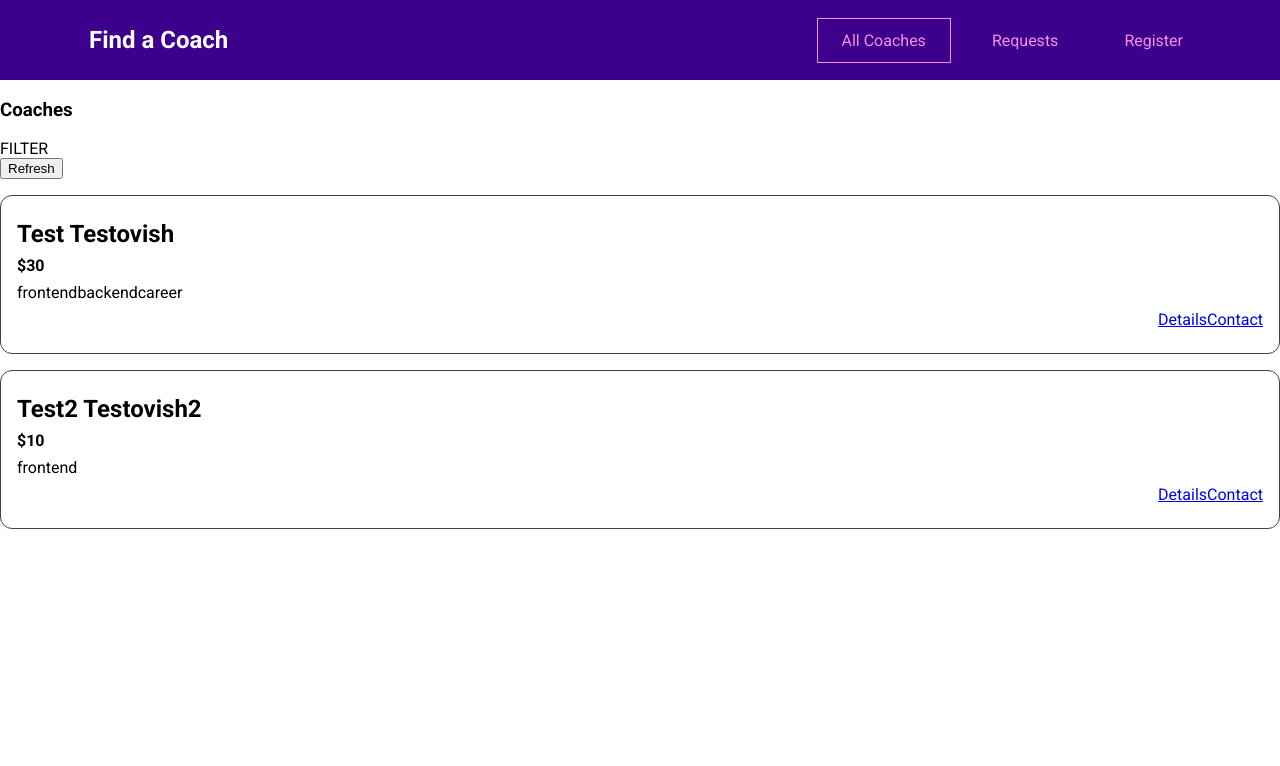
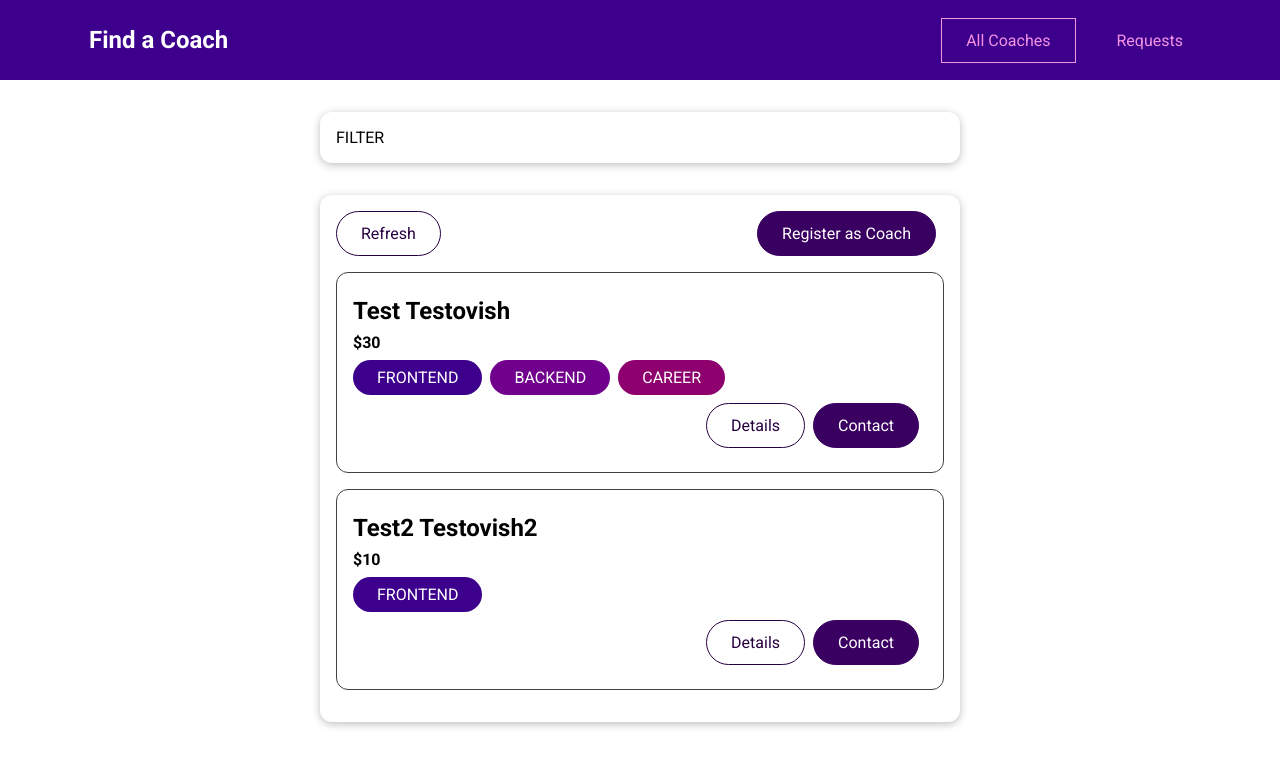
Before and after one commit to teredet/Coach-Finder, a Vue app: page /coaches in a window 1280 px wide. Shown: the top 766 px of the page. Built offline with nearby package versions, Linux system fonts and the light colour scheme.

Commit message:
Added base comps. Styled main page.

```diff
--- a/src/components/CoachItem.vue
+++ b/src/components/CoachItem.vue
@@ -3,11 +3,11 @@
         <h3>{{ fullName }}</h3>
         <h4>${{ coach.hourlyRate }}</h4>
         <div>
-            <span v-for="area in coach.areas" :key="area">{{ area }}</span>
+            <base-badge v-for="area in coach.areas" :key="area" :title="area" :type="area"></base-badge>
         </div>
         <div class="actions">
-            <router-link :to="detailsLink">Details</router-link>
-            <router-link :to="contactLink">Contact</router-link>
+            <base-button link mode="outline" :to="detailsLink">Details</base-button>
+            <base-button link :to="contactLink">Contact</base-button>
         </div>
     </li>
 </template>
--- /dev/null
+++ b/src/components/UI/BaseBadge.vue
@@ -0,0 +1,40 @@
+<template>
+    <span class="badge" :class="type">
+        {{ text }}
+    </span>
+</template>
+
+<script>
+export default {
+    props: ['type', 'title'],
+    computed: {
+        text() { return this.title.toUpperCase()}
+    }
+}
+</script>
+
+<style scoped>
+.badge {
+  background-color: #ccc;
+  color: #252525;
+  border-radius: 30px;
+  padding: 0.5rem 1.5rem;
+  display: inline-block;
+  margin-right: 0.5rem;
+}
+
+.frontend {
+  background-color: #3d008d;
+  color: white;
+}
+
+.backend {
+  background-color: #71008d;
+  color: white;
+}
+
+.career {
+  background-color: #8d006e;
+  color: white;
+}
+</style>
--- /dev/null
+++ b/src/components/UI/BaseButton.vue
@@ -0,0 +1,74 @@
+<template>
+    <router-link v-if="link" :to="to" :class="mode">
+        <slot></slot>
+    </router-link>
+    <button v-else :class="mode">
+        <slot></slot>
+    </button>
+</template>
+
+<script>
+export default {
+    props: {
+        mode: {
+            type: String,
+            required: false,
+            default: null
+        },
+        link: {
+            type: Boolean,
+            required: false,
+            default: false
+        },
+        to: {
+            type: String,
+            required: false,
+            default: '/'
+        }
+    }
+}
+</script>
+
+
+<style scoped>
+button,
+a {
+  text-decoration: none;
+  padding: 0.75rem 1.5rem;
+  font: inherit;
+  background-color: #3a0061;
+  border: 1px solid #3a0061;
+  color: white;
+  cursor: pointer;
+  border-radius: 30px;
+  margin-right: 0.5rem;
+  display: inline-block;
+}
+
+a:hover,
+a:active,
+button:hover,
+button:active {
+  background-color: #270041;
+  border-color: #270041;
+}
+
+.flat {
+  background-color: transparent;
+  color: #3a0061;
+  border: none;
+}
+
+.outline {
+  background-color: transparent;
+  border-color: #270041;
+  color: #270041;
+}
+
+.flat:hover,
+.flat:active,
+.outline:hover,
+.outline:active {
+  background-color: #edd2ff;
+}
+</style>
--- /dev/null
+++ b/src/components/UI/BaseCard.vue
@@ -0,0 +1,15 @@
+<template>
+    <div class="card">
+        <slot></slot>
+    </div>
+</template>
+
+<style scoped>
+.card {
+  border-radius: 12px;
+  box-shadow: 0 2px 8px rgba(0, 0, 0, 0.26);
+  padding: 1rem;
+  margin: 2rem auto;
+  max-width: 40rem;
+}
+</style>
--- a/src/components/layout/TheHeader.vue
+++ b/src/components/layout/TheHeader.vue
@@ -5,7 +5,6 @@
             <ul>
                 <li><router-link to="/coaches">All Coaches</router-link></li>
                 <li><router-link to="/requests">Requests</router-link></li>
-                <li><router-link to="/register">Register</router-link></li>
             </ul>
         </nav>
     </header>
--- a/src/pages/CoachesList.vue
+++ b/src/pages/CoachesList.vue
@@ -1,16 +1,20 @@
 <template>
-    <h3>Coaches</h3>
     <section>
+        <base-card>
             FILTER
+        </base-card>
     </section>
     <section>
+        <base-card>
             <div class="controls">
-            <button>Refresh</button>
+                <base-button mode="outline">Refresh</base-button>
+                <base-button link to="/register">Register as Coach</base-button>
             </div>
             <ul v-if="hasCoaches">
                 <coach-item v-for="coach in filteredCoaches" :key="coach.id" :coach="coach"></coach-item>
             </ul>
             <h3 v-else>No coaches found.</h3>
+        </base-card>
     </section>
 </template>
 
```
Also changed, not shown: src/main.js (+7 -0 lines). Lines whose indentation alone changed are shown as unchanged.
